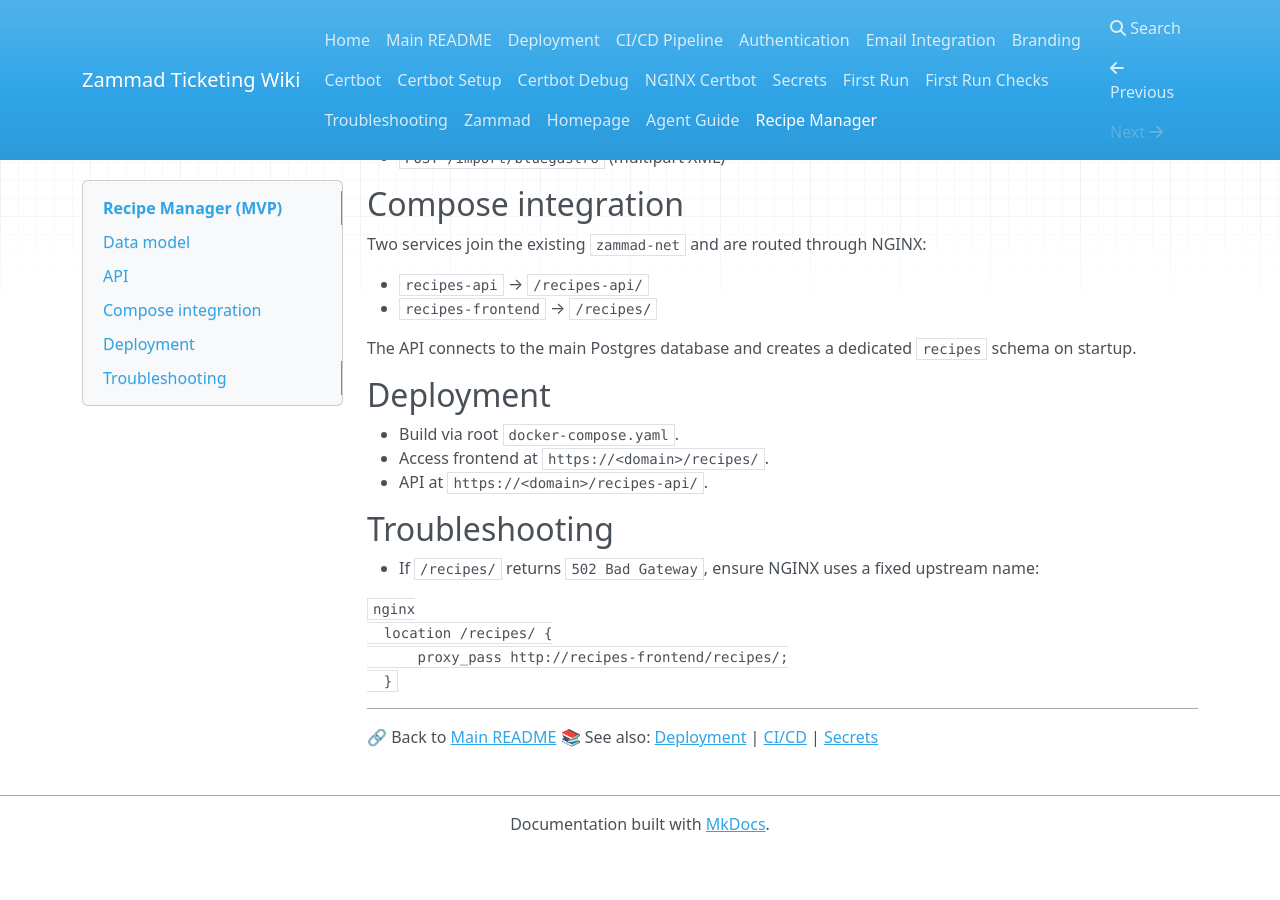
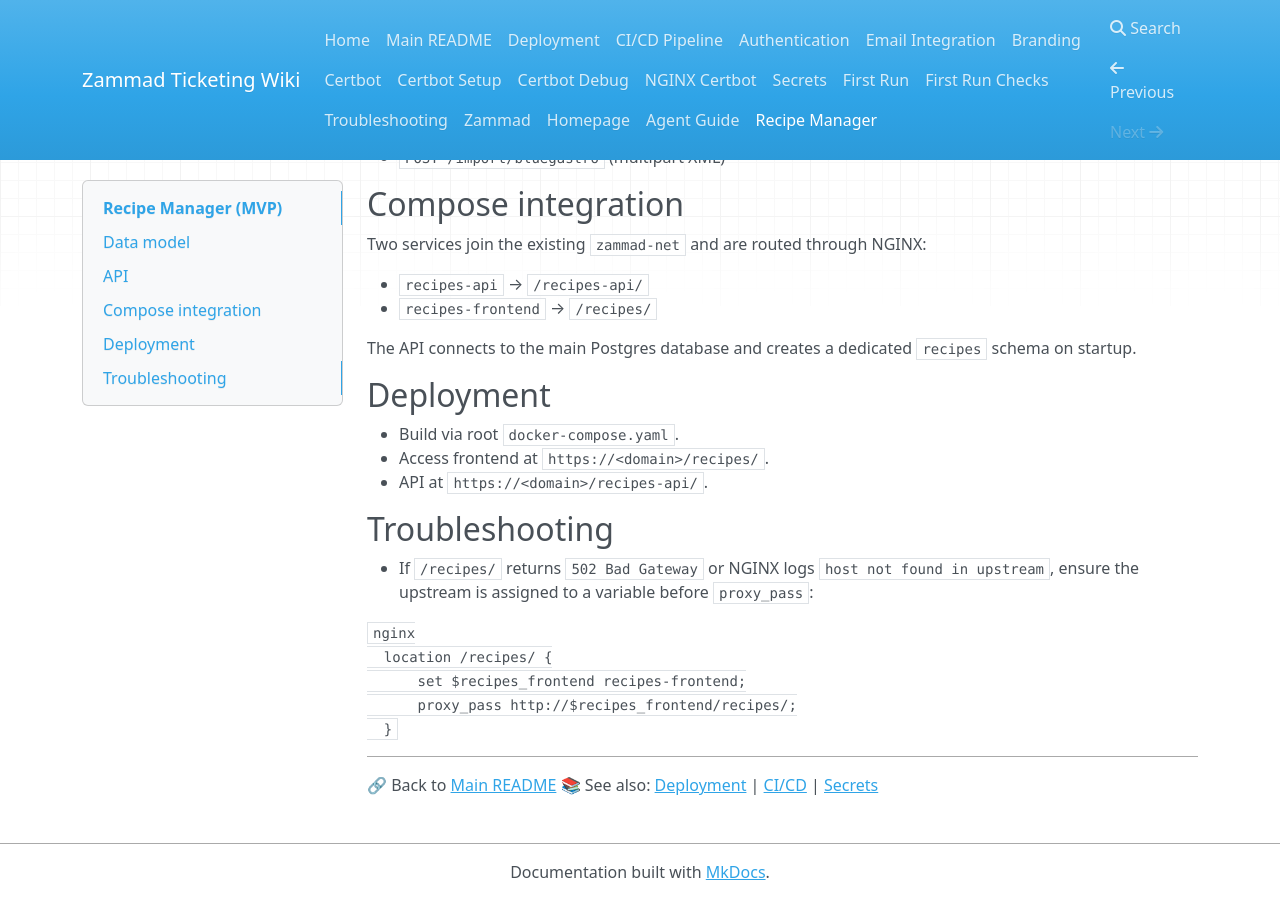
Before and after one commit to NoSayMe/zammad-ticketing-hostinger, an MkDocs documentation site: the page built from docs/recipes.md, in a window 1280 px wide and 900 px high, scrolled down 698 px. Built offline with MkDocs 1.6.1, drawn with Linux system fonts in a browser that asks for light colours; nearby versions of some CDN libraries; before the commit the page ends 1550 px from its top, so only the background shows below that.

Commit message:
Fix recipes frontend upstream resolution

````diff
--- a/docs/recipes.md
+++ b/docs/recipes.md
@@ -43,11 +43,12 @@
 
 ## Troubleshooting
 
-- If `/recipes/` returns `502 Bad Gateway`, ensure NGINX uses a fixed upstream name:
+- If `/recipes/` returns `502 Bad Gateway` or NGINX logs `host not found in upstream`, ensure the upstream is assigned to a variable before `proxy_pass`:
 
   ```nginx
   location /recipes/ {
-      proxy_pass http://recipes-frontend/recipes/;
+      set $recipes_frontend recipes-frontend;
+      proxy_pass http://$recipes_frontend/recipes/;
   }
   ```
 
````
Also changed, not shown: 2 other files.
